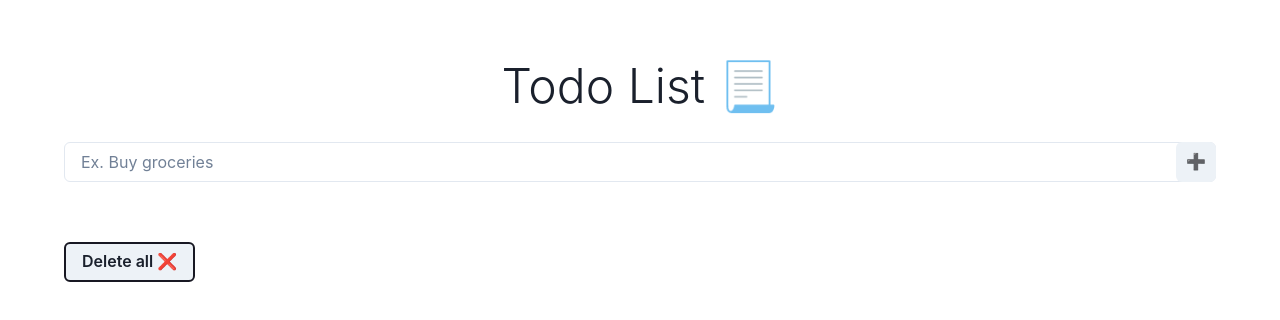
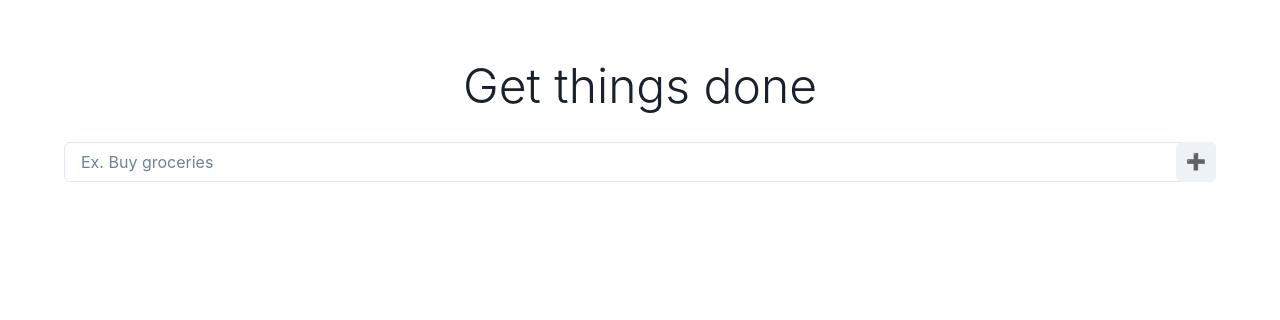
Before and after one commit to shubhamdraval/todoo, a React (Create React App) app: page / in a window 1280 px wide. Shown: the top 320 px of the page. Built offline with nearby package versions, Linux system fonts and the light colour scheme.

Commit message:
Updated delete all button visibility

```diff
--- a/src/components/todo.css
+++ b/src/components/todo.css
@@ -12,8 +12,12 @@ html {
 
 /* Todo-add */
 
-.todo-add, .delete-all{
+.todo-add{
 margin: 20px 0px;
+}
+
+.delete-all{
+  margin: 20px auto;
 }
 
 
--- a/src/components/todo.js
+++ b/src/components/todo.js
@@ -11,7 +11,9 @@ import {
   useToast,
   Button,
   CardFooter,
-  SimpleGrid
+  SimpleGrid,
+  Checkbox,
+  CheckboxGroup
 } from '@chakra-ui/react';
 import '../components/todo.css';
 
@@ -67,7 +69,7 @@ function Todo() {
   return (
     <ChakraProvider>
       <div className='container'>
-        <Text fontSize='5xl' align='center'>Todo List 📃</Text>
+        <Text fontSize='5xl' align='center'>Get things done</Text>
         <div className='todo-add'>
           <InputGroup>
             <Input placeholder='Ex. Buy groceries'
@@ -85,7 +87,7 @@ function Todo() {
             {
               todoItems.map((value, index) => {
                 return (
-                  <Card variant='filled' size='sm' direction='row' alignItems='center' justifyContent='space-between' key={index}>
+                  <Card draggable='true' variant='filled' size='sm' direction='row' alignItems='center' justifyContent='space-between' key={index}>
                     <CardBody>
                       <Badge colorScheme='purple'>{index}</Badge>
                       <Text fontSize='3xl'>{value}</Text>
@@ -102,6 +104,7 @@ function Todo() {
           </SimpleGrid>
         </div>
         <Button
+          visibility={todoItems.length ? "visible" : "hidden"}
           className='delete-all'
           onClick={deleteAllTodoItems}
         >Delete all ❌</Button>
```
